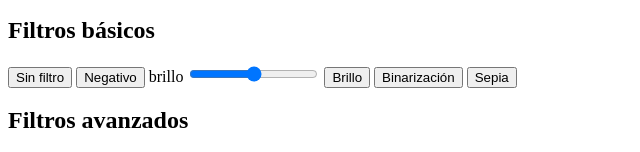
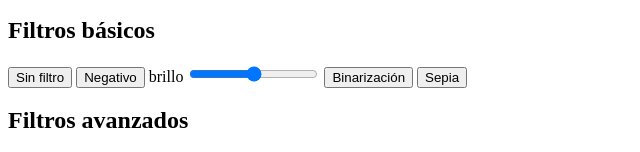
Before and after one commit to BroxiAge/Interfaces, a plain HTML site: page TPE/TPE2/Index.html in a window 1280 px wide. Shown: the part 733-885 px from the top of the page, without its empty margins (0-640 px from the left). Drawn offline with Linux system fonts and the light colour scheme.

Commit message:
cambios menores

```diff
--- a/TPE/TPE2/Index.html
+++ b/TPE/TPE2/Index.html
@@ -8,7 +8,6 @@
     <title>TPE 2</title>
 </head>
 <body>
-
     <div>
         <canvas id="canvas" width="500" height="500"></canvas>
         <div>
@@ -25,7 +24,6 @@
                 <h2>Seleccione su imagen</h2>
                 <input type="file" id="inp">
             </div>
-
             <div>
                 <div>
                     <h2>Filtros básicos</h2>
@@ -33,7 +31,6 @@
                     <button id="negativo">Negativo</button>
                     <label for="brillo">brillo</label>
                     <input type="range" id="brillo" value="5" min="0" max="10" step="1">
-                    <button id="brillo">Brillo</button>
                     <button id="binarización">Binarización</button>
                     <button id="sepia">Sepia</button>
                 </div>
@@ -42,11 +39,6 @@
                     <button id="blur">Blur</button>
                     <button id="saturacion">Saturado</button>
                 </div>
-                <!--
-                <label for="brillo">brillo</label>
-                <input type="range" id="brillo" value="0" min="-30" max="30" step="1"/>
-                <button id="binarización">binarización</button>
-                <button id="sepia">sepia</button> -->
             </div>
         </div>
     </div>
```
